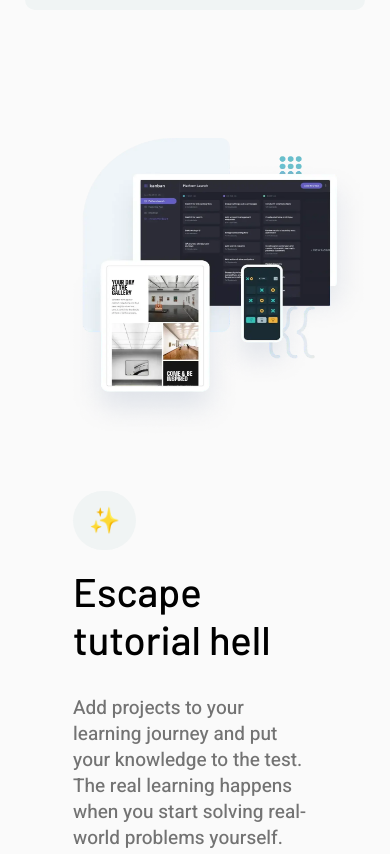
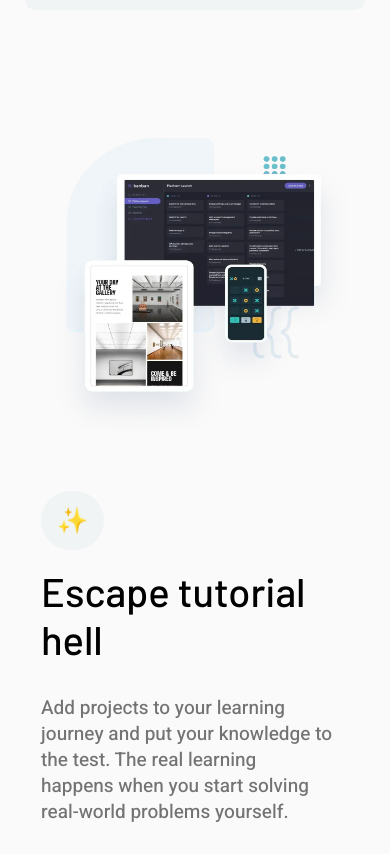
Before and after one commit to Ali8173/sass-first-project, a plain HTML site: page index.html in a window 390 px wide. Shown: the part 2420-3274 px from the top of the page. Drawn offline with nearby package versions, Linux system fonts and the light colour scheme.

Commit message:
third commit

```diff
--- a/scss/_mainstuff.scss
+++ b/scss/_mainstuff.scss
@@ -38,12 +38,12 @@
     .mainStuff{
         article{
             text-align:left;
-            padding-left:3rem;
+            padding-left:1rem;
             flex-wrap: wrap;
             justify-content: center;
 
             .mainStuff-div{
-                padding-right:3rem;
+                padding-right:2rem;
             }
         }
         .articles-2, .articles-4{
```
Also changed, not shown: dist/css/style.min.css.
